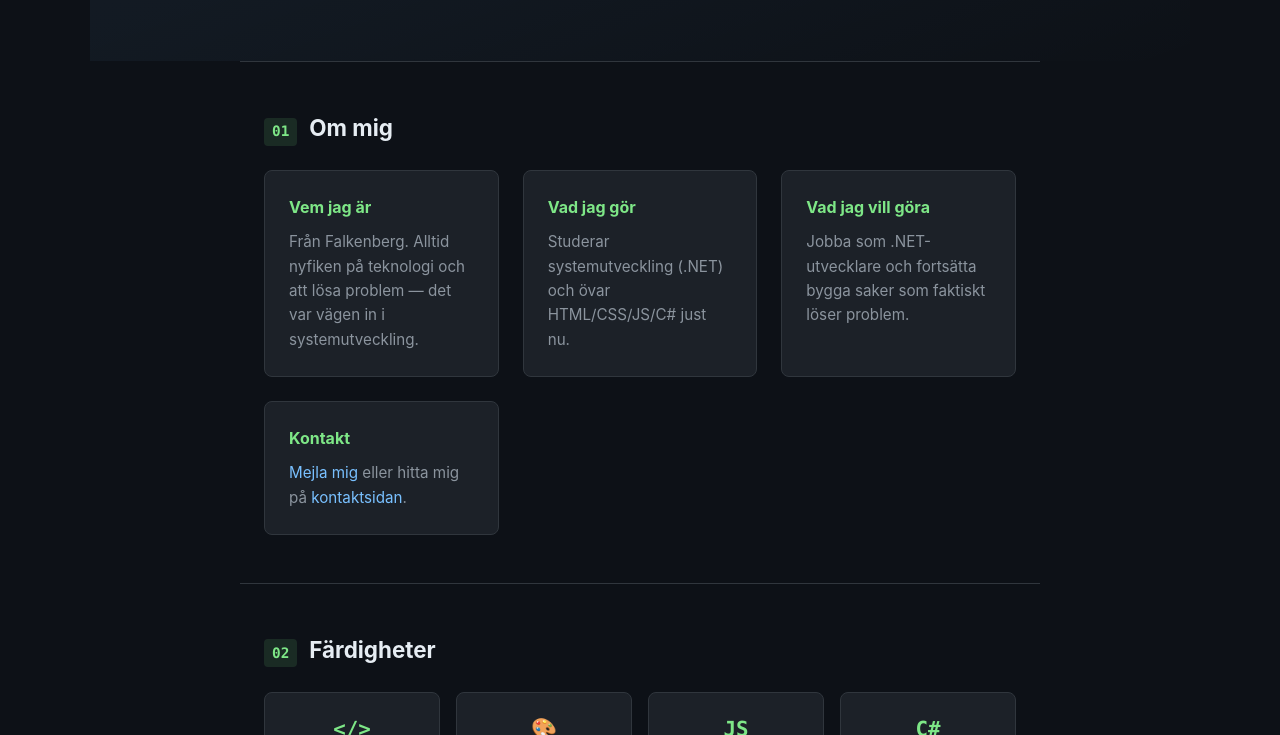
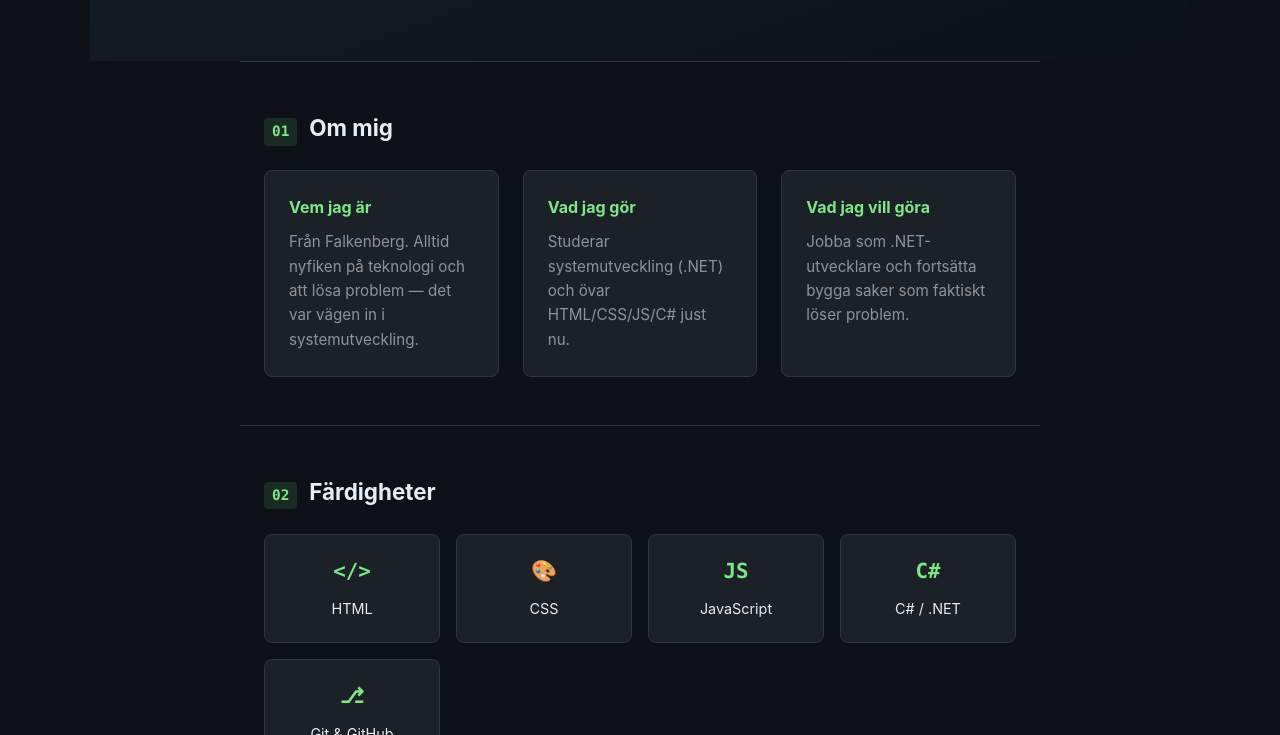
Before and after one commit to ChDavidsson/portfolio, a plain HTML site: page index.html in a window 1280 px wide. Shown: the part 443-1178 px from the top of the page. Drawn offline with Linux system fonts and the light colour scheme.

Commit message:
tog bort h3

```diff
--- a/index.html
+++ b/index.html
@@ -67,10 +67,6 @@
     <div class="about-card">
       <h3 class="about-card-title">Vad jag vill göra</h3>
       <p>Jobba som .NET-utvecklare och fortsätta bygga saker som faktiskt löser problem.</p>
-    </div>
-    <div class="about-card">
-      <h3 class="about-card-title">Kontakt</h3>
-      <p><a href="mailto:christiandavidsson@hotmail.com">Mejla mig</a> eller hitta mig på <a href="#kontakt">kontaktsidan</a>.</p>
     </div>
   </div>
 </section>
```
